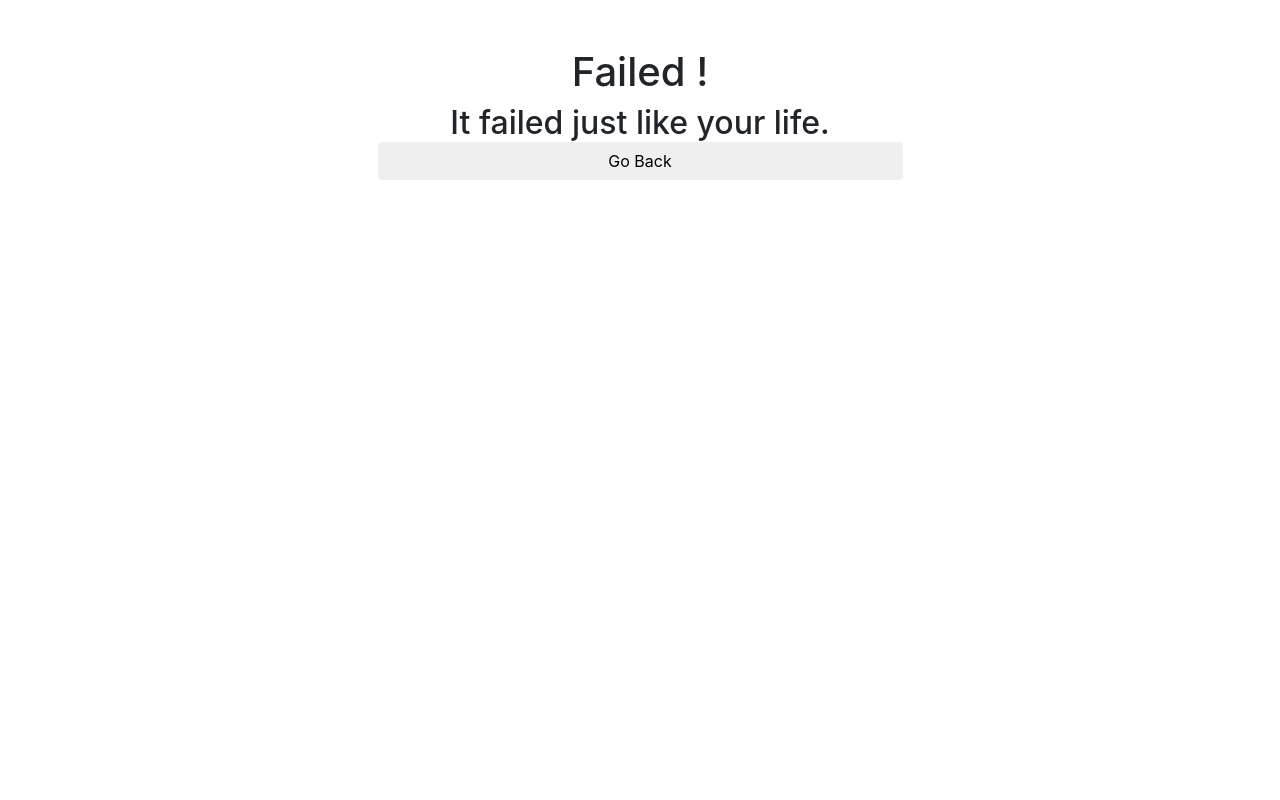
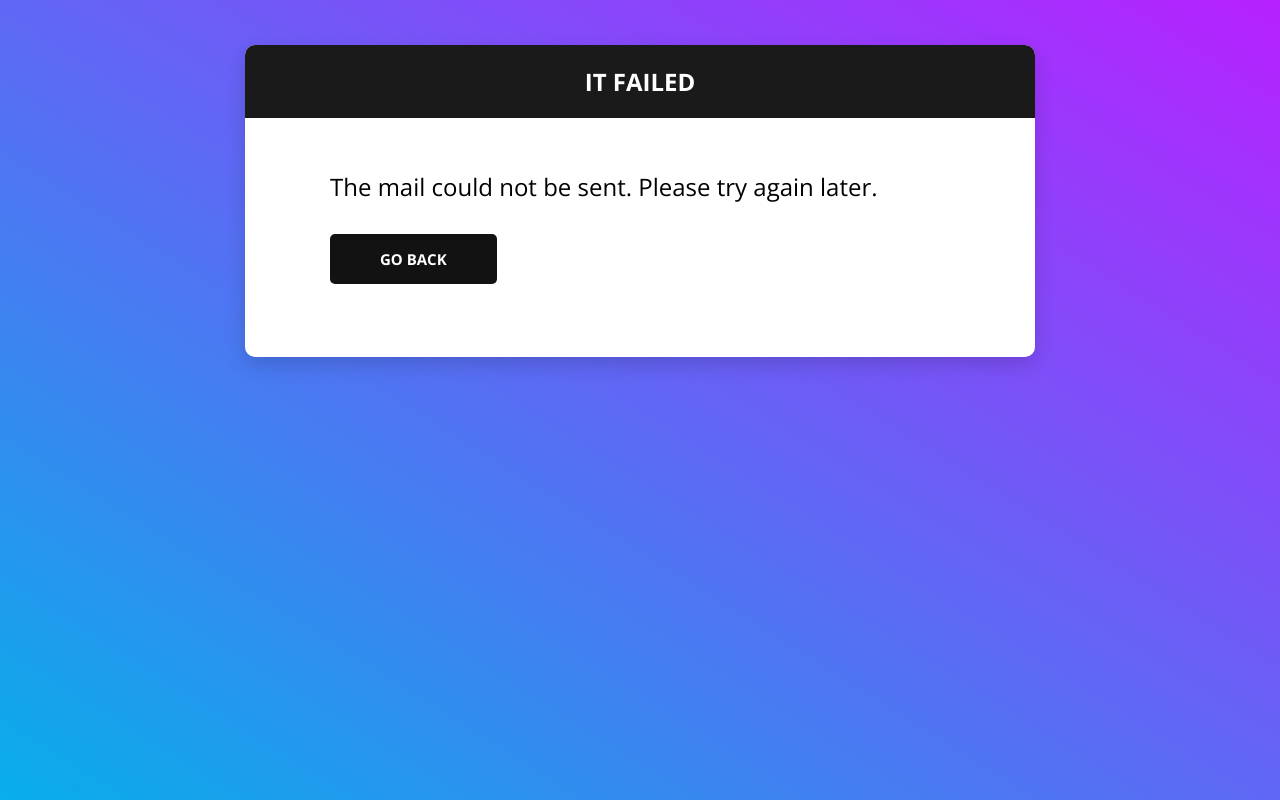
Before and after one commit to ingeniousambivert/mailgun-mail-send-api, a website: page failed.html in a window 1280 px wide. Drawn offline with nearby package versions, Linux system fonts and the light colour scheme.

Commit message:
Add files via upload

```diff
--- a/failed.html
+++ b/failed.html
@@ -1,55 +1,86 @@
 <!DOCTYPE html>
 <html lang="en">
   <head>
-    <!-- Required meta tags -->
-    <meta charset="utf-8" />
+    <!-- Required meta tags-->
+    <meta charset="UTF-8" />
     <meta
       name="viewport"
       content="width=device-width, initial-scale=1, shrink-to-fit=no"
     />
-    <!--Custom CSS-->
-    <link href="./public/css/index.css" rel="stylesheet" />
+    <meta name="description" content="Colorlib Templates" />
+    <meta name="author" content="Colorlib" />
+    <meta name="keywords" content="Colorlib Templates" />
 
+    <!-- Title Page-->
+    <title>Send Mails</title>
+
+    <!-- Icons font CSS-->
     <link
-      href="//maxcdn.bootstrapcdn.com/bootstrap/4.1.1/css/bootstrap.min.css"
+      href="./public/vendor/mdi-font/css/material-design-iconic-font.min.css"
       rel="stylesheet"
-      id="bootstrap-css"
+      media="all"
     />
-    <script src="//maxcdn.bootstrapcdn.com/bootstrap/4.1.1/js/bootstrap.min.js"></script>
-    <script src="//cdnjs.cloudflare.com/ajax/libs/jquery/3.2.1/jquery.min.js"></script>
-    <!------ Include the above in your HEAD tag ---------->
-
-    <!--Custom CSS-->
-    <link href="./public/css/index.css" rel="stylesheet" />
-
     <link
-      href="https://stackpath.bootstrapcdn.com/font-awesome/4.7.0/css/font-awesome.min.css"
+      href="./public/vendor/font-awesome-4.7/css/font-awesome.min.css"
+      rel="stylesheet"
+      media="all"
+    />
+    <!-- Font special for pages-->
+    <link
+      href="https://fonts.googleapis.com/css?family=Open+Sans:300,300i,400,400i,600,600i,700,700i,800,800i"
       rel="stylesheet"
     />
-    <body>
-      <div class="container mt-5">
-        <div class="col-md-6 mx-auto text-center">
-          <div class="header-title">
-            <h1 class="wv-heading--title">
-              Failed !
-            </h1>
 
-            <h2 class="wv-heading--subtitle">
-              It failed just like your life.
-              <div class="text-center ">
-                <a href="/">
-                  <button
-                    type="submit"
-                    class=" btn btn-block send-button tx-tfm"
-                  >
-                    Go Back
-                  </button>
-                </a>
-              </div>
-            </h2>
+    <!-- Vendor CSS-->
+    <link
+      href="./public/vendor/select2/select2.min.css"
+      rel="stylesheet"
+      media="all"
+    />
+    <link
+      href="./public/vendor/datepicker/daterangepicker.css"
+      rel="stylesheet"
+      media="all"
+    />
+
+    <!-- Main CSS-->
+    <link href="./public/css/main.css" rel="stylesheet" media="all" />
+  </head>
+
+  <body>
+    <div class="page-wrapper bg-gra-03 p-t-45 p-b-50">
+      <div class="wrapper wrapper--w790">
+        <div class="card card-5">
+          <div class="card-heading">
+            <h2 class="title">It Failed</h2>
+          </div>
+          <div class="card-body">
+            <h3>The mail could not be sent. Please try again later.</h3>
+            <h5>
+              <a href="/"
+                ><button
+                  class="btn btn--radius-2 "
+                  style="margin-top: 5%; background: rgb(19, 18, 18)"
+                >
+                  Go back
+                </button>
+              </a>
+            </h5>
           </div>
         </div>
       </div>
-    </body>
-  </head>
+    </div>
+
+    <!-- Jquery JS-->
+    <script src="./public/vendor/jquery/jquery.min.js"></script>
+    <!-- Vendor JS-->
+    <script src="./public/vendor/select2/select2.min.js"></script>
+    <script src="./public/vendor/datepicker/moment.min.js"></script>
+    <script src="./public/vendor/datepicker/daterangepicker.js"></script>
+
+    <!-- Main JS-->
+    <script src="./public/js/global.js"></script>
+  </body>
+  <!-- This templates was made by Colorlib (https://colorlib.com) -->
 </html>
+<!-- end document-->
```
Also changed, not shown: success.html (+67 -31 lines).
